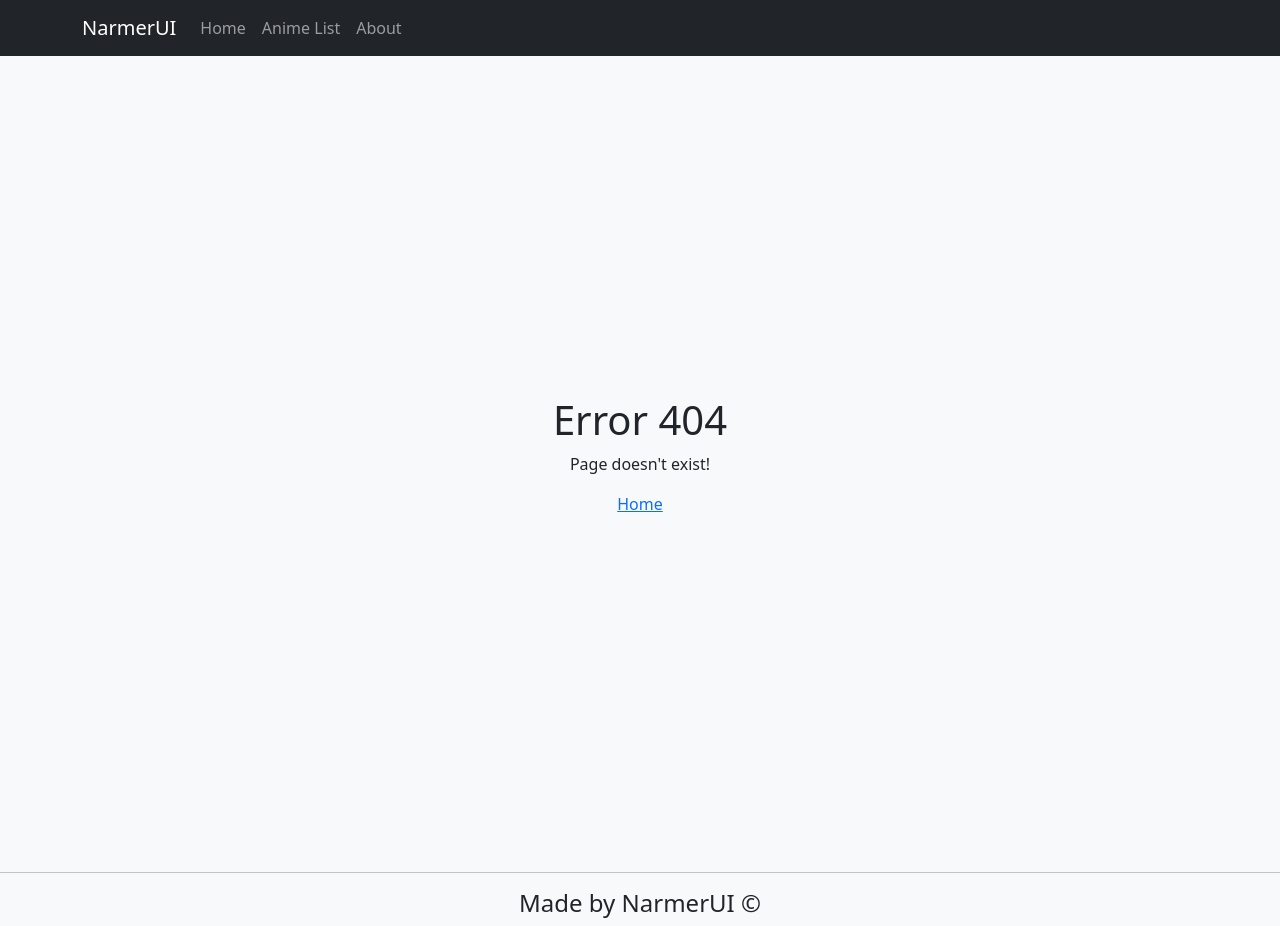
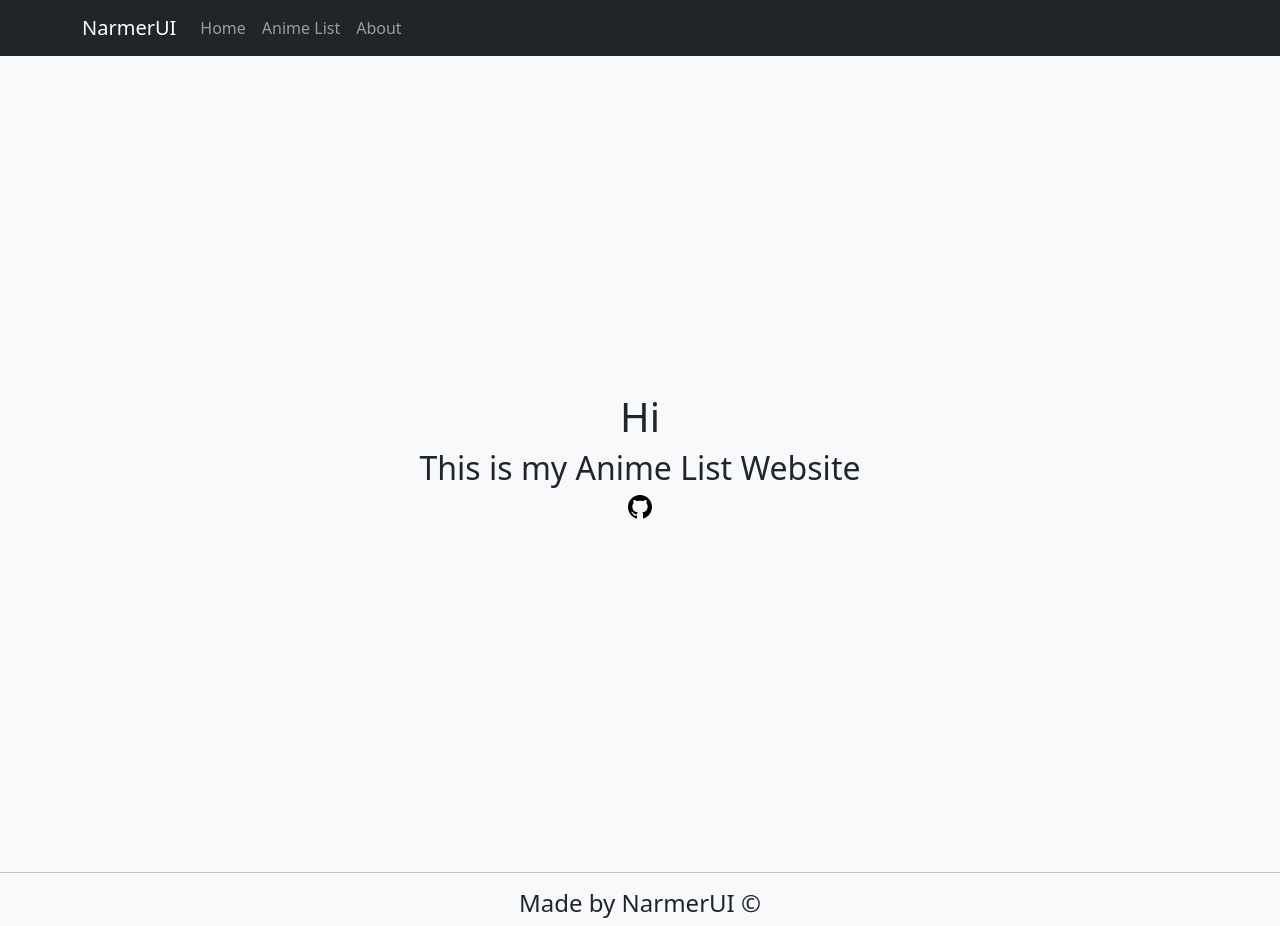
Before and after one commit to narmerae/anime-project, a Next.js app: page /about in a window 1280 px wide. Before the commit this address had no page. Built offline with nearby package versions, Linux system fonts and the light colour scheme.

Commit message:
feat(about): about section with github link

```diff
--- /dev/null
+++ b/src/pages/about/index.jsx
@@ -0,0 +1,20 @@
+import React from 'react';
+import 'bootstrap/dist/css/bootstrap.min.css';
+import Link from "next/link";
+
+const Index = () => {
+    return (
+        <div className={"text-center d-flex justify-content-center flex-column align-items-center vh-100"}>
+            <h1>Hi</h1>
+            <h2>This is my Anime List Website</h2>
+            <Link href={"https://github.com/narmerui/"} target={"_blank"}>
+                <svg xmlns="http://www.w3.org/2000/svg" width="24" height="24" viewBox="0 0 24 24">
+                    <path
+                        d="M12 0c-6.626 0-12 5.373-12 12 0 5.302 3.438 9.8 8.207 11.387.599.111.793-.261.793-.577v-2.234c-3.338.726-4.033-1.416-4.033-1.416-.546-1.387-1.333-1.756-1.333-1.756-1.089-.745.083-.729.083-.729 1.205.084 1.839 1.237 1.839 1.237 1.07 1.834 2.807 1.304 3.492.997.107-.775.418-1.305.762-1.604-2.665-.305-5.467-1.334-5.467-5.931 0-1.311.469-2.381 1.236-3.221-.124-.303-.535-1.524.117-3.176 0 0 1.008-.322 3.301 1.23.957-.266 1.983-.399 3.003-.404 1.02.005 2.047.138 3.006.404 2.291-1.552 3.297-1.23 3.297-1.23.653 1.653.242 2.874.118 3.176.77.84 1.235 1.911 1.235 3.221 0 4.609-2.807 5.624-5.479 5.921.43.372.823 1.102.823 2.222v3.293c0 .319.192.694.801.576 4.765-1.589 8.199-6.086 8.199-11.386 0-6.627-5.373-12-12-12z"/>
+                </svg>
+            </Link>
+        </div>
+    );
+};
+
+export default Index;
```
